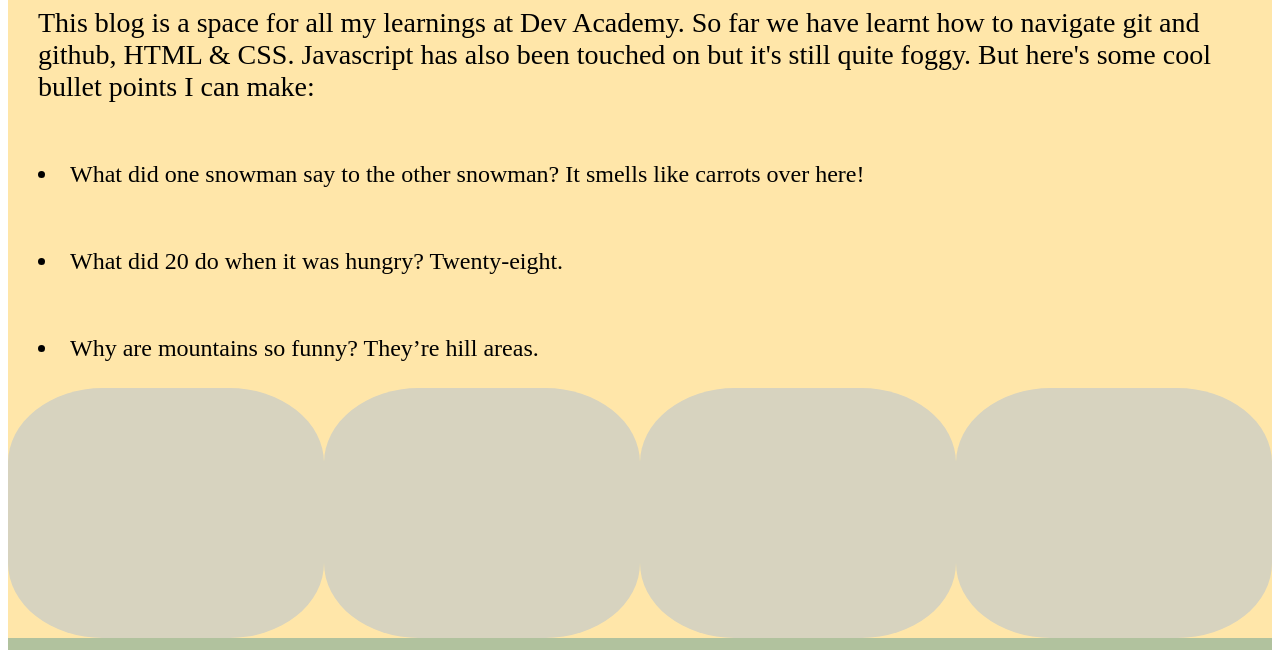
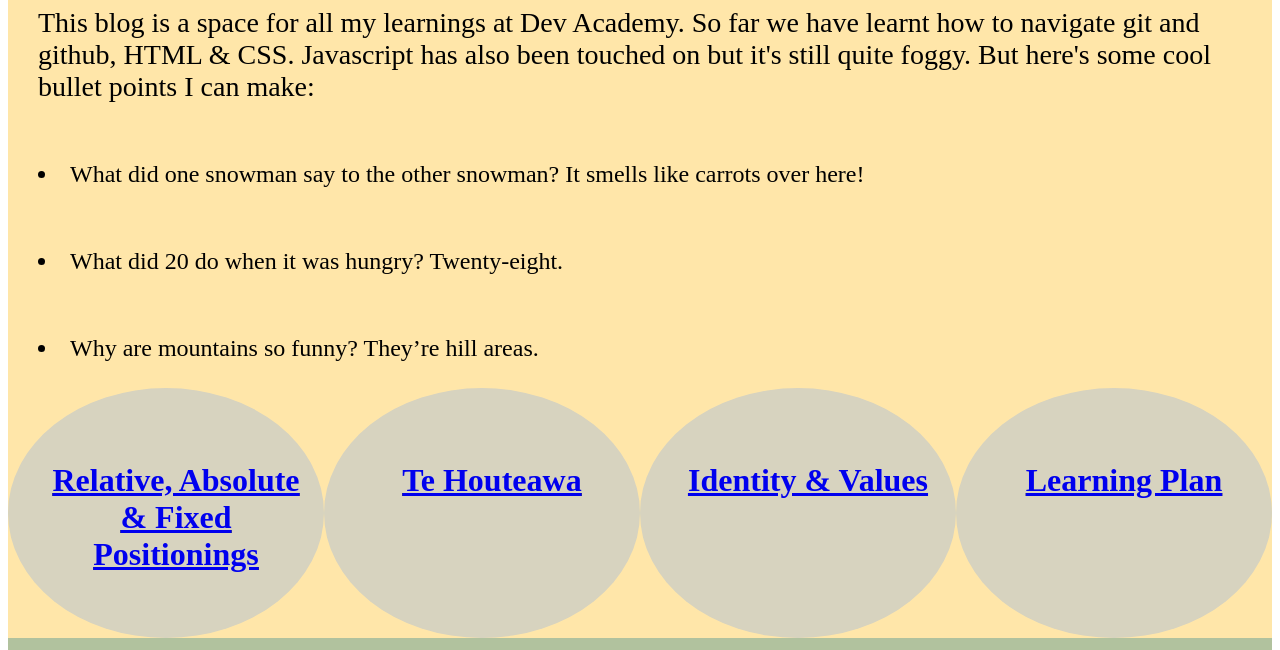
Before and after one commit to bryn-vanvliet/bryn-vanvliet.github.io, a plain HTML site: page index.html in a window 1280 px wide. Shown: the part 302-952 px from the top of the page. Drawn offline with Linux system fonts and the light colour scheme.

Commit message:
working on my blog

```diff
--- a/index.html
+++ b/index.html
@@ -40,10 +40,34 @@
       <li>Why are mountains so funny? They’re hill areas.</li>
     </div>
     <div class="blogs">
-      <div class="blog-links" id="positionings"></div>
-      <div class="blog-links" id="te-houtaeawa"></div>
-      <div class="blog-links" id="identity-values"></div>
-      <div class="blog-links" id="learning-plan"></div>
+      <div class="blog-links" id="positionings">
+        <h2 id="positions-title">
+          <a href="http://localhost:5173/blog/html-css.html" target=""
+            >Relative, Absolute & Fixed Positionings</a
+          >
+        </h2>
+      </div>
+      <div class="blog-links" id="te-houtaeawa">
+        <h2 id="positions-title">
+          <a href="http://localhost:5173/blog/html-css.html" target=""
+            >Te Houteawa</a
+          >
+        </h2>
+      </div>
+      <div class="blog-links" id="identity-values">
+        <h2 id="positions-title">
+          <a href="http://localhost:5173/blog/html-css.html" target=""
+            >Identity & Values</a
+          >
+        </h2>
+      </div>
+      <div class="blog-links" id="learning-plan">
+        <h2 id="positions-title">
+          <a href="http://localhost:5173/blog/html-css.html" target=""
+            >Learning Plan</a
+          >
+        </h2>
+      </div>
     </div>
     <div class="container-three">
       <h3>MORE</h3>
--- a/styles/main.css
+++ b/styles/main.css
@@ -80,11 +80,14 @@ li {
   height: 250px;
 }
 .blog-links {
-  border-radius: 30%;
+  border-radius: 50%;
   background-color: #d7d3bf;
   margin-left: 0;
   width: 500px;
   height: auto;
+  text-align: center;
+  padding-top: 20px;
+  padding-right: 10px;
 }
 
 .container-three {
```
